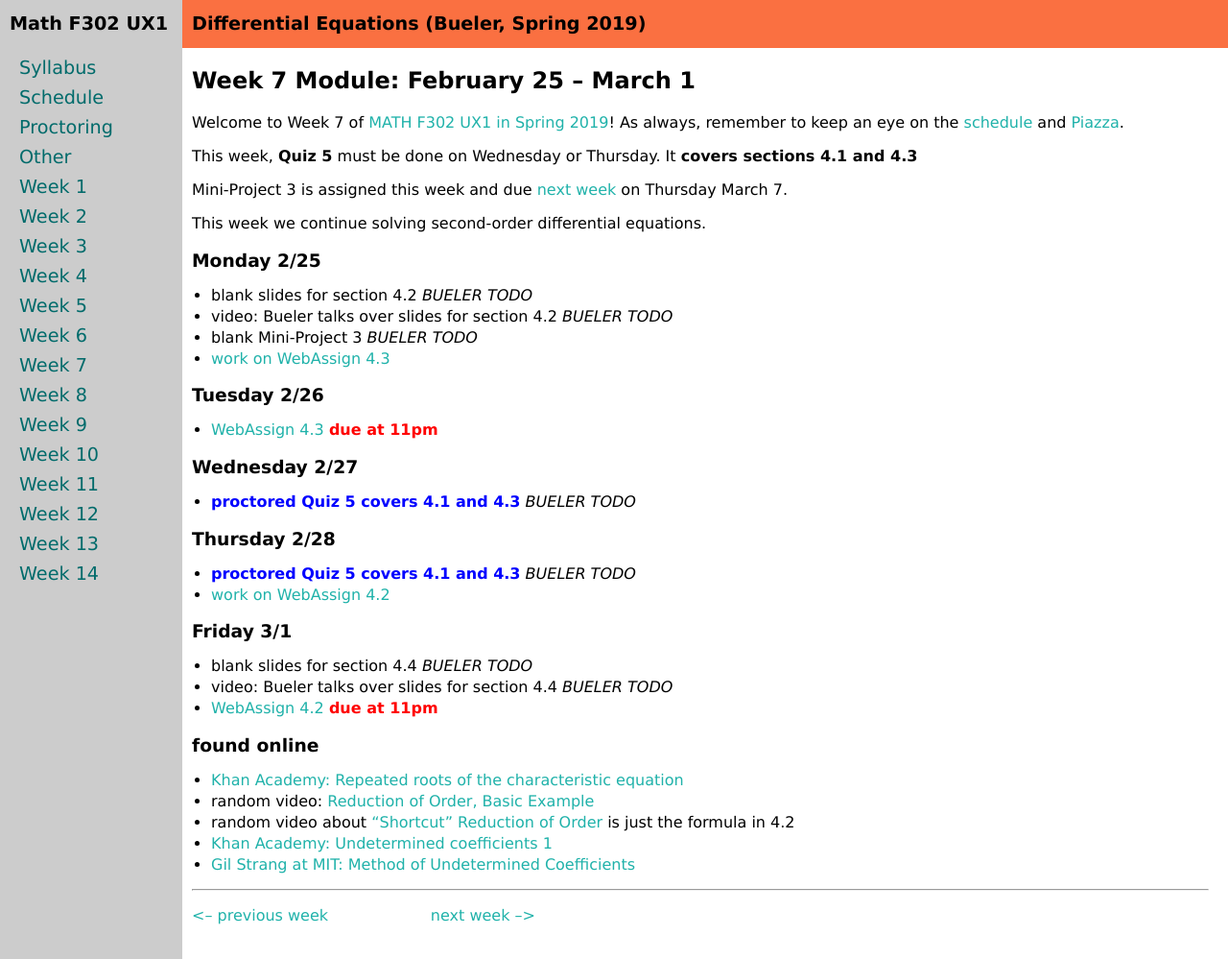
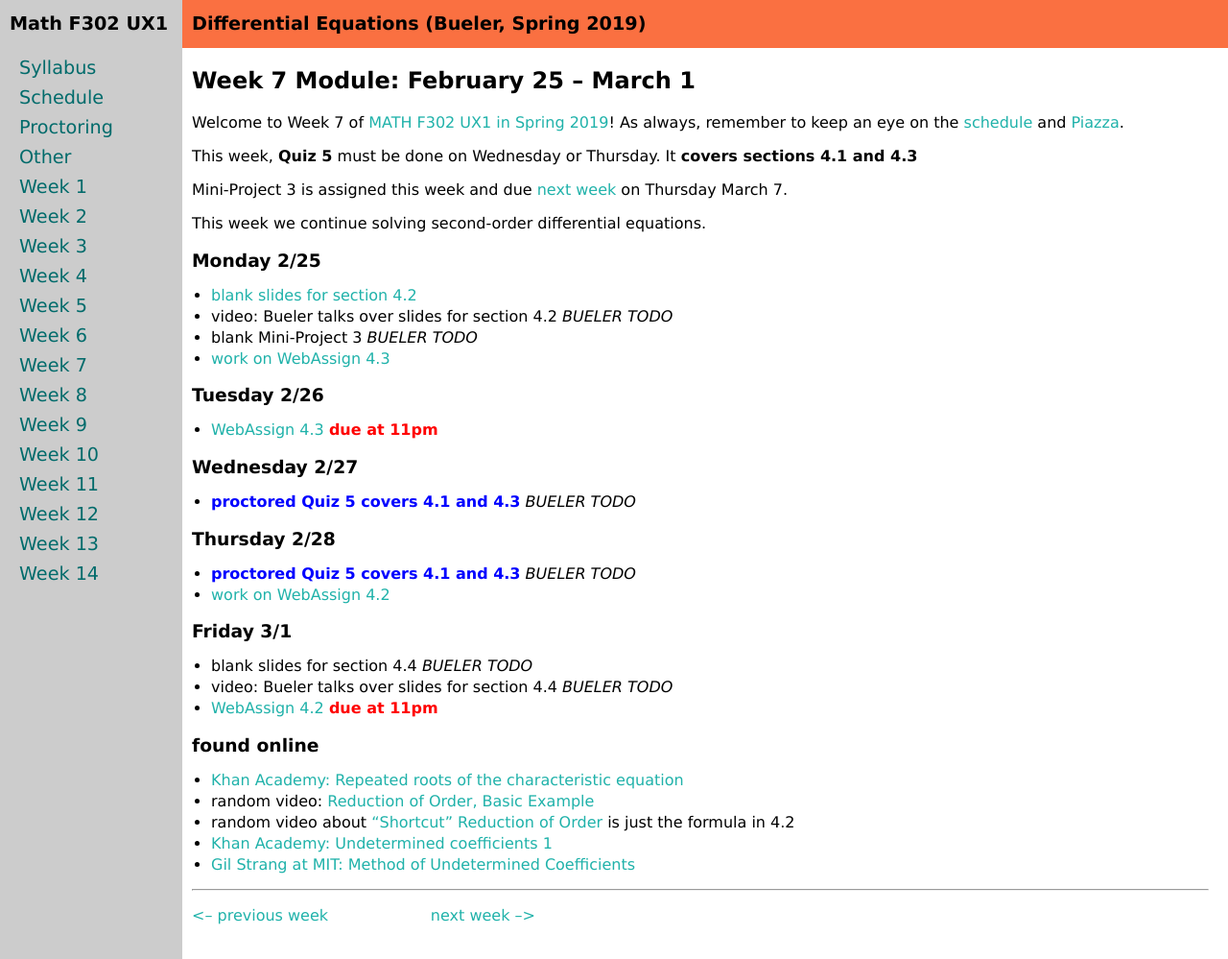
Before and after one commit to bueler/math302, a Jekyll site: the page built from week7.md, in a window 1280 px wide and 999 px high. Shown: the whole window at 96% size. Built offline with Jekyll 4.4.1, drawn with Linux system fonts in a browser that asks for light colours.

Commit message:
post slides for 4.2 ... they will have to do

```diff
--- a/week7.md
+++ b/week7.md
@@ -14,7 +14,7 @@
 This week we continue solving second-order differential equations.
 
 ### Monday 2/25
-* blank slides for section 4.2 _BUELER TODO_
+* [blank slides for section 4.2](assets/slides/4-2.pdf)
 * video: Bueler talks over slides for section 4.2 _BUELER TODO_
 * blank Mini-Project 3 _BUELER TODO_
 * [work on WebAssign 4.3](https://www.webassign.net/)
```
Also changed, not shown: 2 other files.
